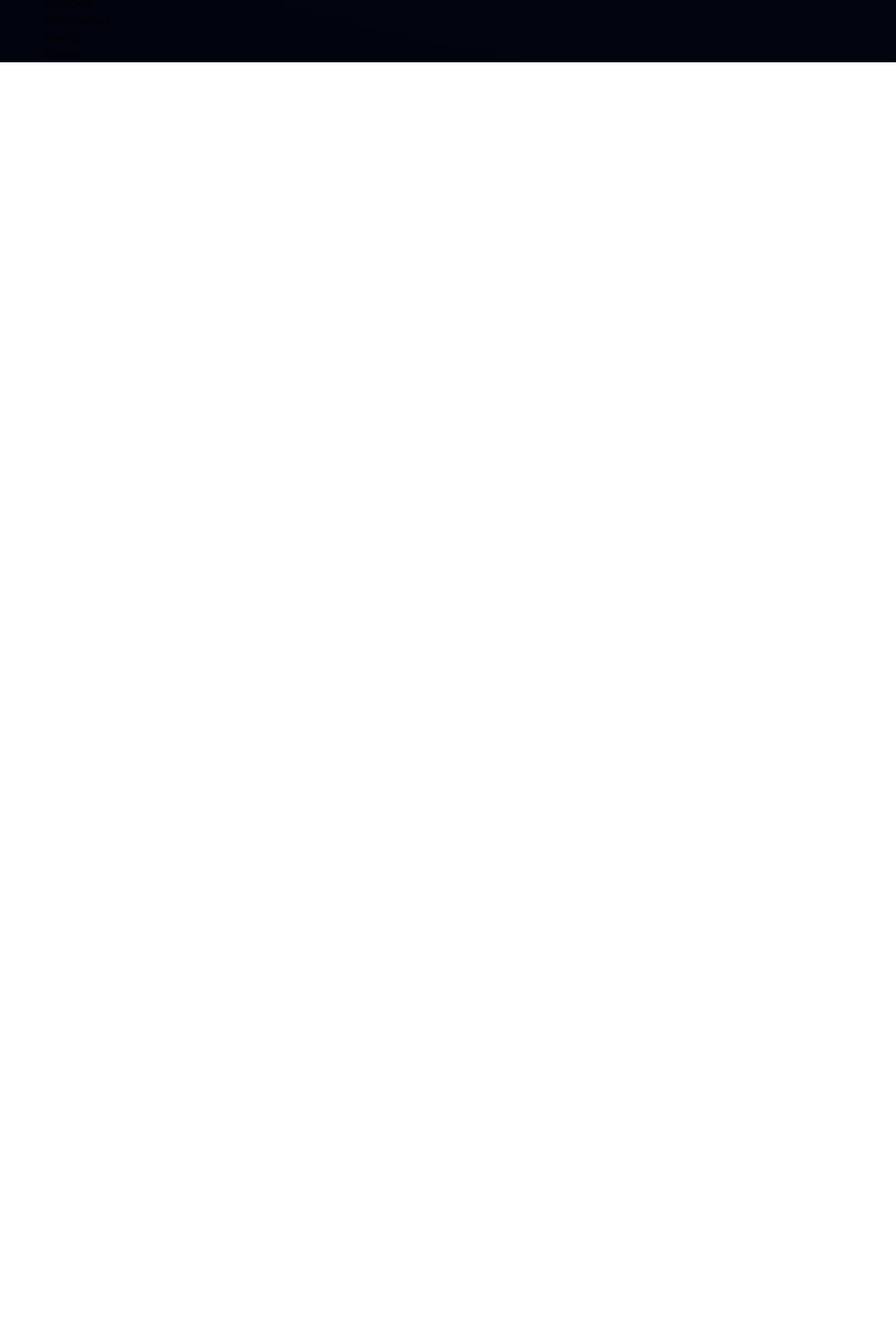
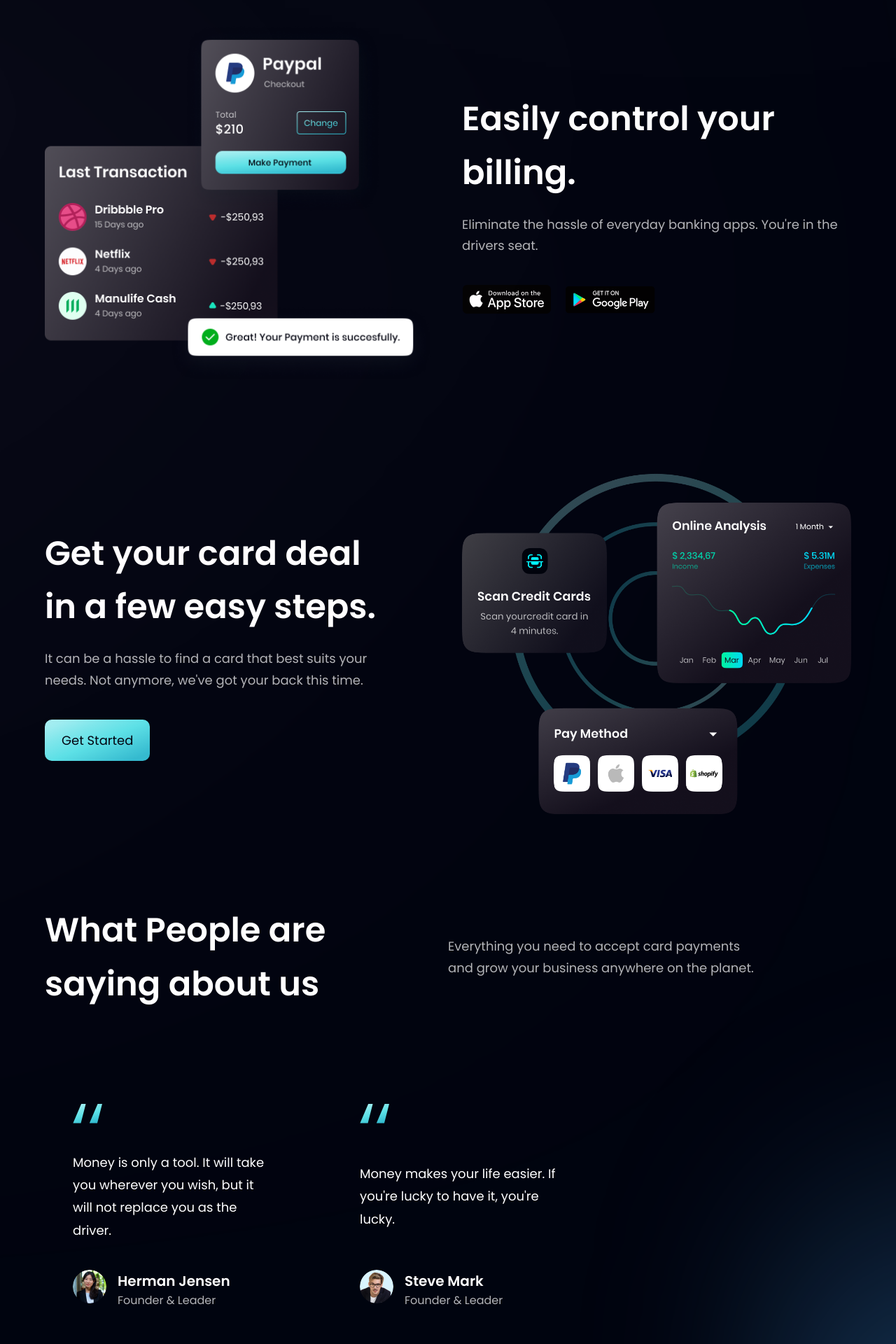
Before and after one commit to barksanto/fi-banking, a React (Vite) app in the folder fi-banking/: page / in a window 1280 px wide. Shown: the part 1620-3540 px from the top of the page at 70% size. Before the commit the page ends 1709 px from the top, so only its background shows below. Built offline with nearby package versions, Linux system fonts and the light colour scheme.

Commit message:
added testimonials with quotes and user images

```diff
--- a/fi-banking/src/components/Billing.jsx
+++ b/fi-banking/src/components/Billing.jsx
@@ -1,9 +1,30 @@
 import React from 'react'
+import { apple, bill, google } from '../assets'
+import styles, {layout} from '../styles'
 
-const Billing = () => {
-  return (
-    <div>Billing</div>
-  )
-}
+
+
+const Billing = () => (
+  <section id="product" className={`${layout.sectionReverse}`}>
+    <div className={`${layout.sectionImgReverse}`}>
+      <img src={bill} alt="billing" className="w-[100%] h-[100%] relative z-[5] " />
+       {/* gradient start */}
+      <div className="absolute z-[3] -left-1/2 top-0 w-[50%] h-[50%] rounded-full white__gradient" />
+      <div className="absolute z-[0] w-[50%] h-[50%] -left-1/2 bottom-0 rounded-full pink__gradient" />
+      {/* gradient end */}
+    </div>
+
+    <div className={`${layout.sectionInfo} `}>
+      <h2 className={`${styles.heading2}`}>Easily control your <br className="sm:block hidden" />billing.</h2>
+      <p className={`${styles.paragraph} ax-w-[470px] mt-5`}>Eliminate the hassle of everyday banking apps. You're in the drivers seat.</p>
+      <div className={`flex flex-row flex-wrap sm:mt-10 mt-6`}>
+        <img src={apple} alt="apple_store" className="w-[128px] h-[42px] object-contain mr-5 cursor-pointer" />
+        <img src={google} alt="google_play" className="w-[128px] h-[42px] object-contain cursor-pointer" />
+      </div>
+    </div>
+
+  </section>
+)
+
 
 export default Billing
--- a/fi-banking/src/components/Business.jsx
+++ b/fi-banking/src/components/Business.jsx
@@ -26,6 +26,7 @@
 
   return (
     <section id="features" className={`${layout.section}`}>
+
       <div className={`${layout.sectionInfo}`}>
         <h2 className={`${styles.heading2}`}>You handle the business <br className="sm:block hidden" /> We'll handle the money.</h2>
         <p className={`${styles.paragraph} max-w-[470px] mt-5`}>With the right credit card, you can improve your financial life by building credit, earning rewards and saving money. But with hundreds of credit cards on the market.</p>
@@ -39,6 +40,7 @@
           ))
         }
       </div>
+
     </section>
   )
 }
--- a/fi-banking/src/components/Button.jsx
+++ b/fi-banking/src/components/Button.jsx
@@ -2,7 +2,7 @@
 
 const Button = ({styles}) => {
   return (
-    <button type="button" className={`py-4 px-6 bg-blue-gradient font-poppins font-md text-[18px] text-primary outline-none ${styles}`}>Get Started</button>
+    <button type="button" className={`rounded-[10px] py-4 px-6 bg-blue-gradient font-poppins font-md text-[18px] text-primary outline-none ${styles}`}>Get Started</button>
   )
 }
 
--- a/fi-banking/src/components/CardDeal.jsx
+++ b/fi-banking/src/components/CardDeal.jsx
@@ -1,9 +1,22 @@
-import React from 'react'
+import React from 'react';
+import { card } from '../assets';
+import styles, { layout } from '../styles';
+import Button from './Button';
 
-const CardDeal = () => {
-  return (
-    <div>CardDeal</div>
+
+const CardDeal = () => (
+  <section className={`${layout.section}`}>
+    <div className={`${layout.sectionInfo}`}>
+      <h2 className={`${styles.heading2} `}>Get your card deal <br className={`sm:block hidden`} /> in a few easy steps.</h2>
+      <p className={`${styles.paragraph} max-w-[480px] mt-5`}>It can be a hassle to find a card that best suits your needs. Not anymore, we've got your back this time.</p>
+      <Button styles="mt-10"/>
+    </div>
+
+    <div className={`${layout.sectionImg}`}>
+      <img src={card} alt="card_images" className='w-[100%] h-[100%]' />
+    </div>
+  </section>
   )
-}
+
 
 export default CardDeal
--- a/fi-banking/src/components/FeedbackCard.jsx
+++ b/fi-banking/src/components/FeedbackCard.jsx
@@ -1,9 +1,25 @@
-import React from 'react'
+import { quotes } from "../assets";
 
-const FeedbackCard = () => {
-  return (
-    <div>FeedbackCard</div>
-  )
-}
+const FeedbackCard = ({ content, name, title, img }) => (
+  <div className="flex justify-between flex-col px-10 py-12 rounded-[20px]  max-w-[370px] md:mr-10 sm:mr-5 mr-0 my-5 feedback-card">
+    <img src={quotes} alt="double_quotes" className="w-[42.6px] h-[27.6px] object-contain" />
+    <p className="font-poppins font-normal text-[18px] leading-[32.4px] text-white my-10">
+      {content}
+    </p>
 
-export default FeedbackCard
+    <div className="flex flex-row">
+      <img src={img} alt={name} className="w-[48px] h-[48px] rounded-full" />
+      <div className="flex flex-col ml-4">
+        <h4 className="font-poppins font-semibold text-[20px] leading-[32px] text-white">
+          {name}
+        </h4>
+        <p className="font-poppins font-normal text-[16px] leading-[24px] text-dimWhite">
+          {title}
+        </p>
+      </div>
+    </div>
+  </div>
+);
+
+
+export default FeedbackCard;
--- a/fi-banking/src/components/Testimonials.jsx
+++ b/fi-banking/src/components/Testimonials.jsx
@@ -1,9 +1,27 @@
-import React from 'react'
+import { feedback } from "../constants";
+import styles from "../styles";
+import FeedbackCard from "./FeedbackCard";
 
-const Testimonials = () => {
-  return (
-    <div>Testimonials</div>
-  )
-}
+const Testimonials = () => (
+  <section id="clients" className={`${styles.paddingY} ${styles.flexCenter} flex-col relative `}>
+    <div className="absolute z-[0] w-[60%] h-[60%] -right-[50%] rounded-full blue__gradient bottom-40" />
+
+    <div className="w-full flex justify-between items-center md:flex-row flex-col sm:mb-16 mb-6 relative z-[1]">
+      <h2 className={styles.heading2}>
+        What People are <br className="sm:block hidden" /> saying about us
+      </h2>
+      <div className="w-full md:mt-0 mt-6">
+        <p className={`${styles.paragraph} text-left max-w-[450px]`}>
+          Everything you need to accept card payments and grow your business
+          anywhere on the planet.
+        </p>
+      </div>
+    </div>
+
+    <div className="flex flex-wrap sm:justify-start justify-center w-full feedback-container relative z-[1]">
+      {feedback.map((card) => <FeedbackCard key={card.id} {...card} />)}
+    </div>
+  </section>
+);
 
 export default Testimonials;
```
